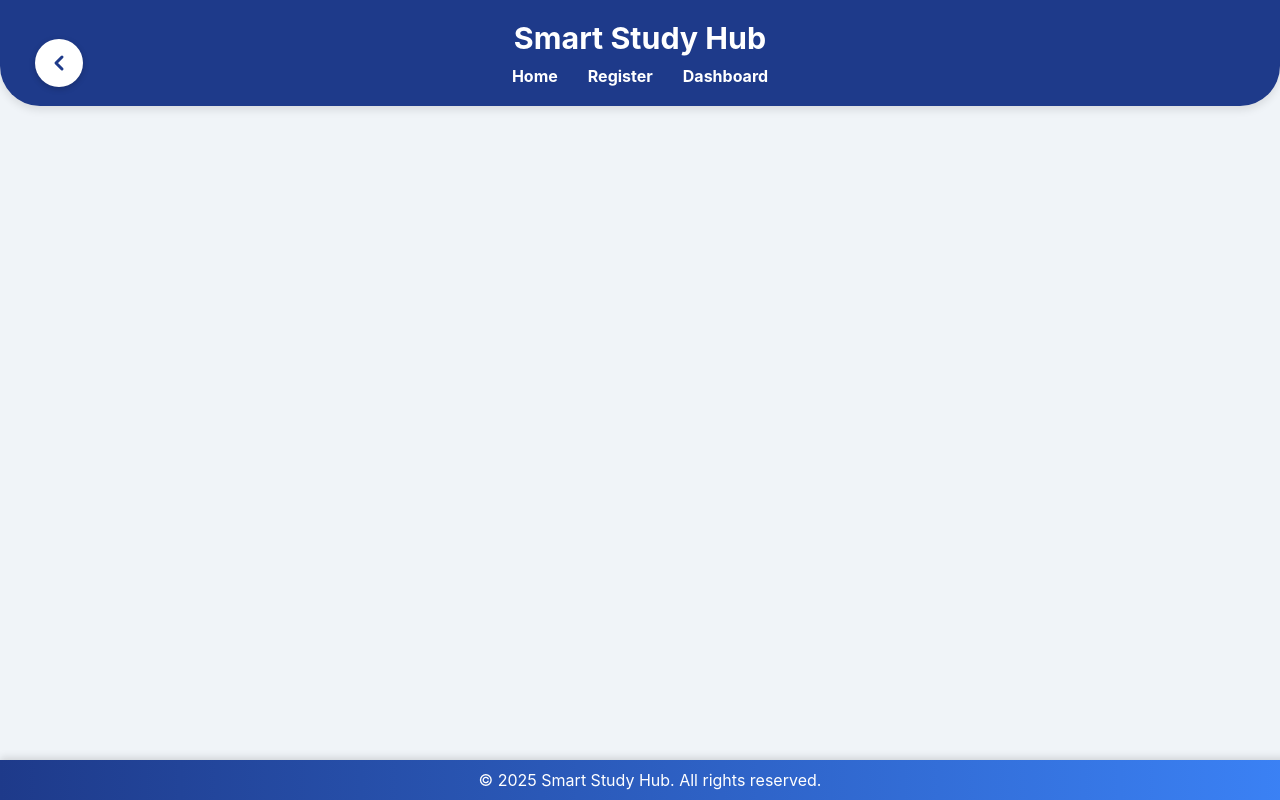
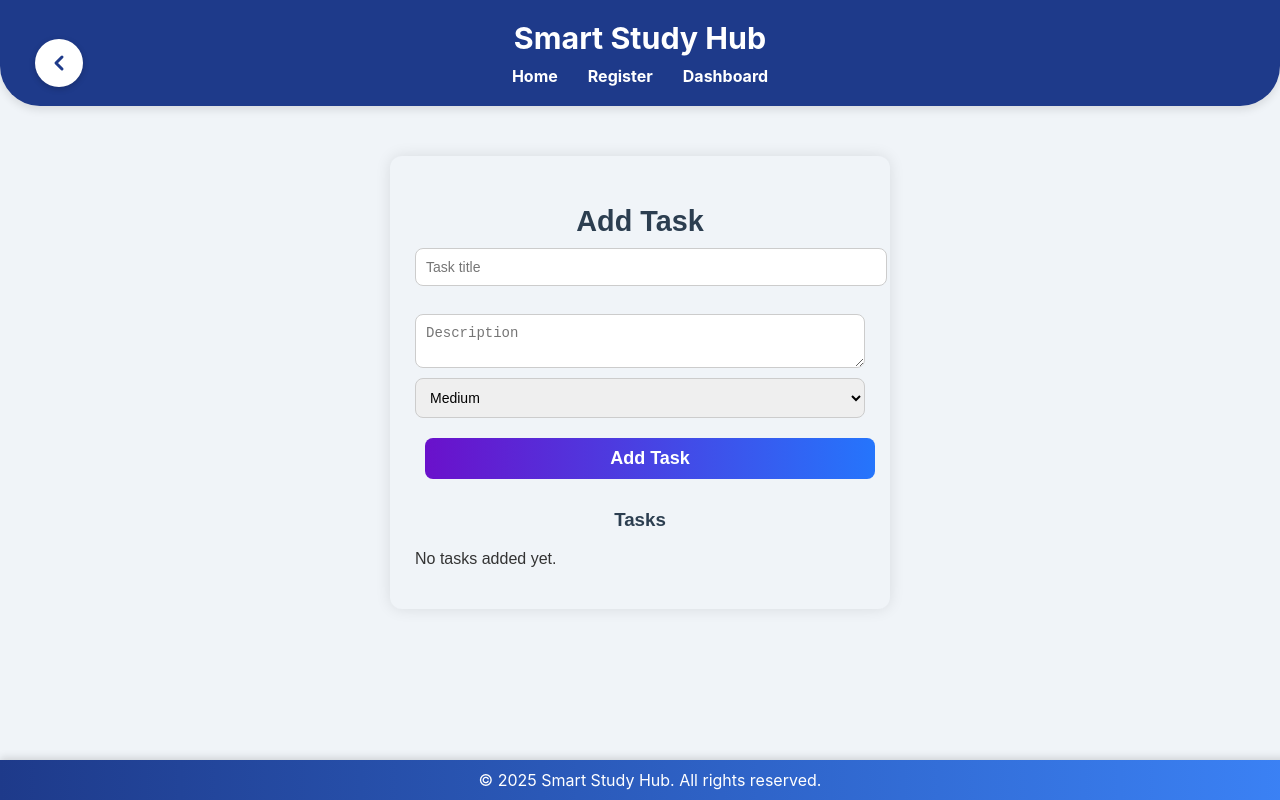
Before and after one commit to suubod/CS3100-25-26-Group-A2, a React (Create React App) app in the folder frontend/: page /add-task in a window 1280 px wide. Built offline with nearby package versions, Linux system fonts and the light colour scheme.

Commit message:
updated task 3 u004

```diff
--- a/frontend/src/App.js
+++ b/frontend/src/App.js
@@ -8,6 +8,7 @@ import CreateSubject from "./Pages/CreateSubject";
 import Subjects from "./Subjects.jsx";
 import Dashboard from "./Pages/Dashboard";
 import "./App.css";
+import AddTask from "./Pages/AddTask";
 
 function App() {
   return (
@@ -19,6 +20,7 @@ function App() {
         <Route path="/create-subject" element={<CreateSubject />} />
         <Route path="/subjects" element={<Subjects />} />
         <Route path="/dashboard" element={<Dashboard />} />
+        <Route path="/add-task" element={<AddTask />} />
       </Routes>
       <Footer />
     </Router>
--- a/frontend/src/Components/Header.jsx
+++ b/frontend/src/Components/Header.jsx
@@ -78,6 +78,8 @@ function Header() {
         <Link to="/dashboard" style={linkStyle}>
           Dashboard
         </Link>
+
+
       </nav>
     </header>
   );
--- /dev/null
+++ b/frontend/src/Pages/AddTask.css
@@ -0,0 +1,47 @@
+.add-task-container{
+    width: 450px;
+    margin:50px auto;
+    padding:25px;
+    border-radius: 12px;
+    background-color: #f0f4f8;
+    box-shadow: 0 0 15px rgba(0, 0, 0, 0.1) ;
+    font-family: Arial, sans-serif;
+}
+.add-task-container h2, .add-task-container h3{
+    text-align: center;
+    color: #2c3e50;
+}
+.add-task-container form{
+    display: flex;
+    flex-direction: column;
+    gap: 10px;
+    margin-bottom: 20px;
+}
+.add-task-container input,
+.add-task-container textarea,
+.add-task-container select{
+    padding: 10px;
+    border: 1px solid #ccc;
+    border-radius: 8px;
+    font-size: 14px;
+}
+.add-task-container button{
+    padding: 10px;
+    border: none;
+    border-radius: 8px;
+    background-color: #3498db;
+    color: white;
+    font-weight: bold;
+    cursor: pointer;
+}
+.add-task-container button:hover{
+    background-color: #2980b9;
+}
+.add-task-container ul{
+    list-style-type: none;
+    padding: 0;
+}
+.add-task-container li{
+    padding:8px;
+    border-bottom: 1px solid #ccc;
+}
--- /dev/null
+++ b/frontend/src/Pages/AddTask.jsx
@@ -0,0 +1,73 @@
+import React, { useState } from "react";
+import "./AddTask.css";
+
+function AddTask() {
+  const [title, setTitle] = useState("");
+  const [description, setDescription] = useState("");
+  const [priority, setPriority] = useState("Medium");
+  const [tasks, setTasks] = useState([]);
+
+  const handleAddTask = (e) => {
+    e.preventDefault();
+    if (!title.trim()) return;
+
+    const newTask = { title, description, priority };
+
+    const priorityOrder = { High: 1, Medium: 2, Low: 3 };
+
+    const updated = [...tasks, newTask].sort(
+      (a, b) => priorityOrder[a.priority] - priorityOrder[b.priority]
+    );
+
+    setTasks(updated);
+
+    setTitle("");
+    setDescription("");
+    setPriority("Medium");
+  };
+
+  return (
+    <div className="add-task-container">
+      <h2>Add Task</h2>
+
+      <form onSubmit={handleAddTask}>
+        <input
+          type="text"
+          placeholder="Task title"
+          value={title}
+          onChange={(e) => setTitle(e.target.value)}
+        />
+
+        <textarea
+          placeholder="Description"
+          value={description}
+          onChange={(e) => setDescription(e.target.value)}
+        />
+
+        <select value={priority} onChange={(e) => setPriority(e.target.value)}>
+          <option value="High">High</option>
+          <option value="Medium">Medium</option>
+          <option value="Low">Low</option>
+        </select>
+
+        <button type="submit">Add Task</button>
+      </form>
+
+      <h3>Tasks</h3>
+
+      {tasks.length === 0 ? (
+        <p>No tasks added yet.</p>
+      ) : (
+        <ul>
+          {tasks.map((task, i) => (
+            <li key={i}>
+              <strong>{task.title}</strong> - {task.description} ({task.priority})
+            </li>
+          ))}
+        </ul>
+      )}
+    </div>
+  );
+}
+
+export default AddTask;
--- a/frontend/src/Pages/Dashboard.jsx
+++ b/frontend/src/Pages/Dashboard.jsx
@@ -5,7 +5,7 @@ export default function Dashboard() {
   const navigate = useNavigate();
 
   const handleAddSubject = () => navigate("/create-subject");
-  const handleAddTask = () => console.log("Add Task clicked");
+  const handleAddTask = () => navigate("/add-task");
   const handleProgress = () => console.log("Progress clicked");
 
   const progressPct = 62;
```
Also changed, not shown: 1 other file (tests, documents, lock files or other folders).
